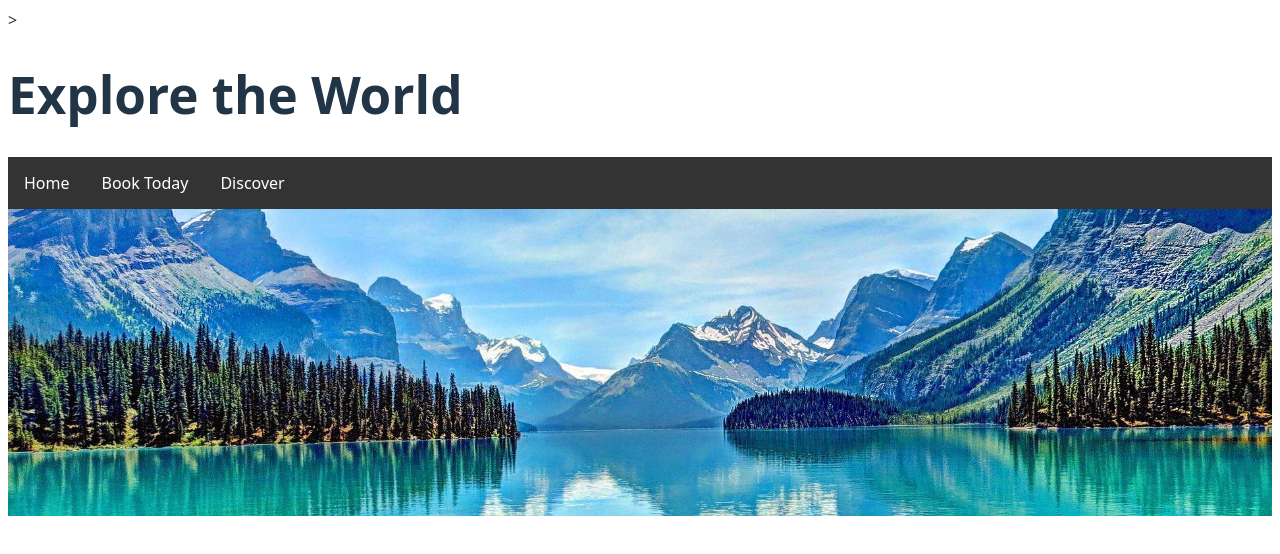
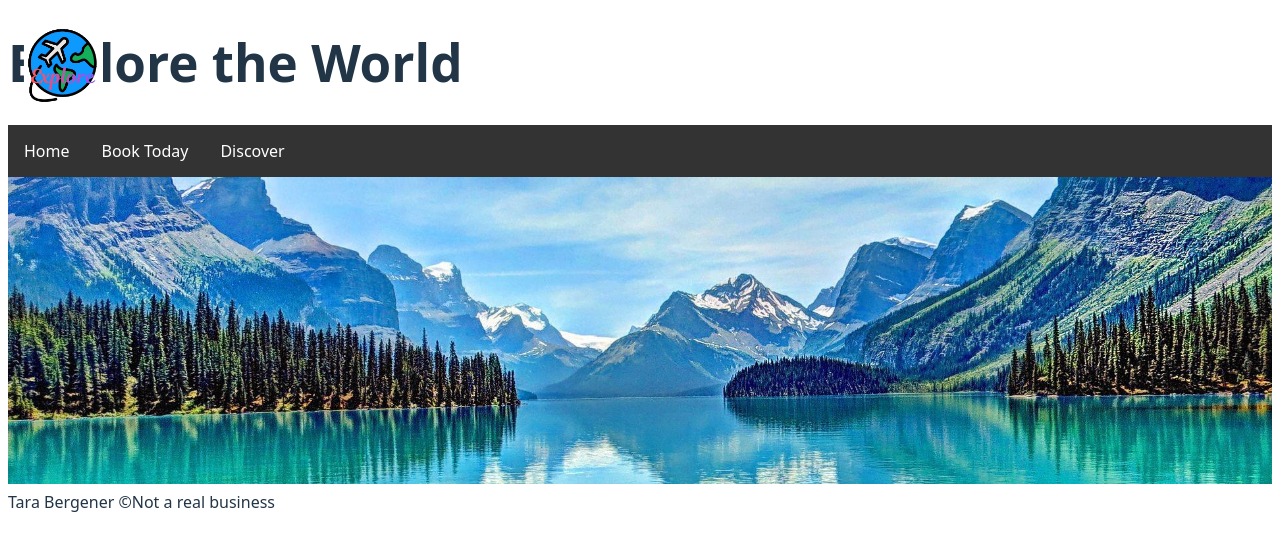
Before and after one commit to tarabergener/ExploreWorld, a website built with Vite: page index.html in a window 1280 px wide. Built offline with nearby package versions, Linux system fonts and the light colour scheme; no server answers.

Commit message:
Added header and footer partials.

```diff
--- a/index.html
+++ b/index.html
@@ -2,13 +2,13 @@
 <html lang="en">
   <head>
     <meta charset="UTF-8" />
-    >
     <meta name="viewport" content="width=device-width, initial-scale=1.0" />
     <link rel="stylesheet" href="/src/style/style.css" />
     <title>Explore World</title>
   </head>
   <body>
-    <header>
+    <header></header>
+    <!-- <header>
       <div id="header">
         <h1>Explore the World</h1>
         <ul>
@@ -17,7 +17,7 @@
           <li><a href="/src/discover.html">Discover</a></li>
         </ul>
       </div>
-    </header>
+    </header> -->
     <main>
       <img
         class="hero"
@@ -25,6 +25,7 @@
         alt="image of mountains and lake"
       />
     </main>
+    <footer></footer>
     <script type="module" src="/src/js/main.js"></script>
   </body>
 </html>
--- a/src/js/main.js
+++ b/src/js/main.js
@@ -1,6 +1,9 @@
 import "../style/style.css";
 import { setupCounter } from "./counter.js";
 import { getData } from "./productData.mjs";
+import { loadHeaderFooter } from "./utils.mjs";
+
+loadHeaderFooter();
 
 getData("flights").then((data) => {
   console.log("API DATA:", data);
--- /dev/null
+++ b/src/js/utils.mjs
@@ -0,0 +1,42 @@
+export function qs(selector, parent = document) {
+  return parent.querySelector(selector);
+}
+
+export async function renderHTMLWithTemplate(
+  templateFn,
+  parentElement,
+  data,
+  callback,
+  position = "afterbegin",
+  clear = "true"
+) {
+  // get template using function...no need to loop this time.
+  if (clear) {
+    parentElement.innerHTML = "";
+  }
+  const htmlString = await templateFn(data);
+  parentElement.insertAdjacentHTML(position, htmlString);
+  if (callback) {
+    callback(data);
+  }
+}
+
+function loadTemplate(path) {
+  return async function () {
+    const res = await fetch(path);
+    if (res.ok) {
+      const html = await res.text();
+      return html;
+    }
+  };
+}
+
+export async function loadHeaderFooter() {
+  const headerTemplateFn = loadTemplate("/src/public/partials/header.html");
+  const footerTemplateFn = loadTemplate("/src/public/partials/footer.html");
+  const header = qs("header");
+  const footer = qs("footer");
+
+  await renderHTMLWithTemplate(headerTemplateFn, header);
+  await renderHTMLWithTemplate(footerTemplateFn, footer);
+}
--- a/src/public/partials/footer.html
+++ b/src/public/partials/footer.html
@@ -0,0 +1,3 @@
+<div id="footer">
+  <span>Tara Bergener &copy;Not a real business</span>
+</div>
--- a/src/public/partials/header.html
+++ b/src/public/partials/header.html
@@ -11,12 +11,10 @@
     <img
       src="/src/public/images/explore-logo.jpg"
       class="logo vanilla"
-      alt="JavaScript logo"
+      alt="Explore logo"
     />
   </a>
-  <h1>Explore the World!</h1>
-  <div class="card">
+  <!-- <div class="card">
     <button id="counter" type="button"></button>
-  </div>
-  <p class="read-the-docs">Click on the Vite logo to learn more</p>
+  </div> -->
 </div>
```
Also changed, not shown: src/js/headerfooter.js (deleted).
